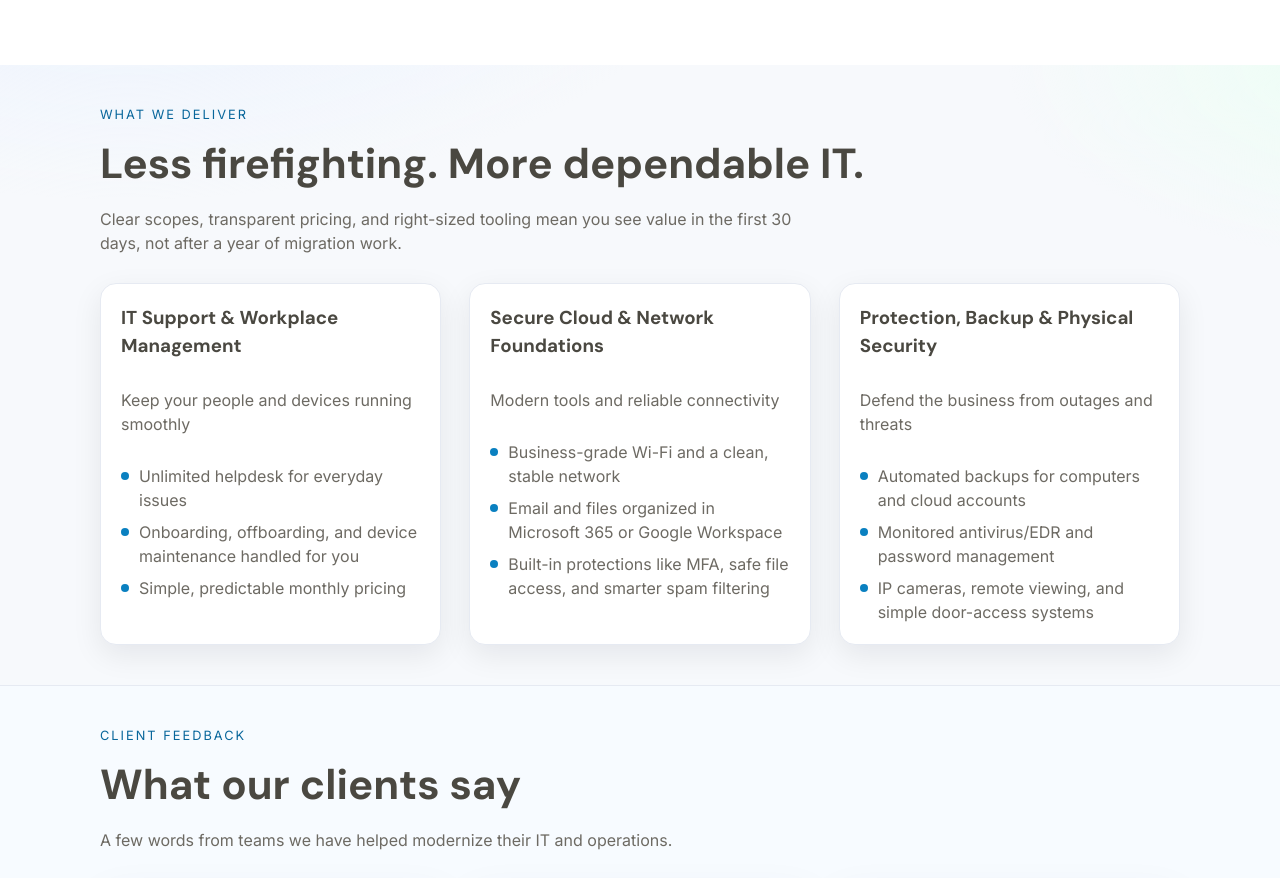
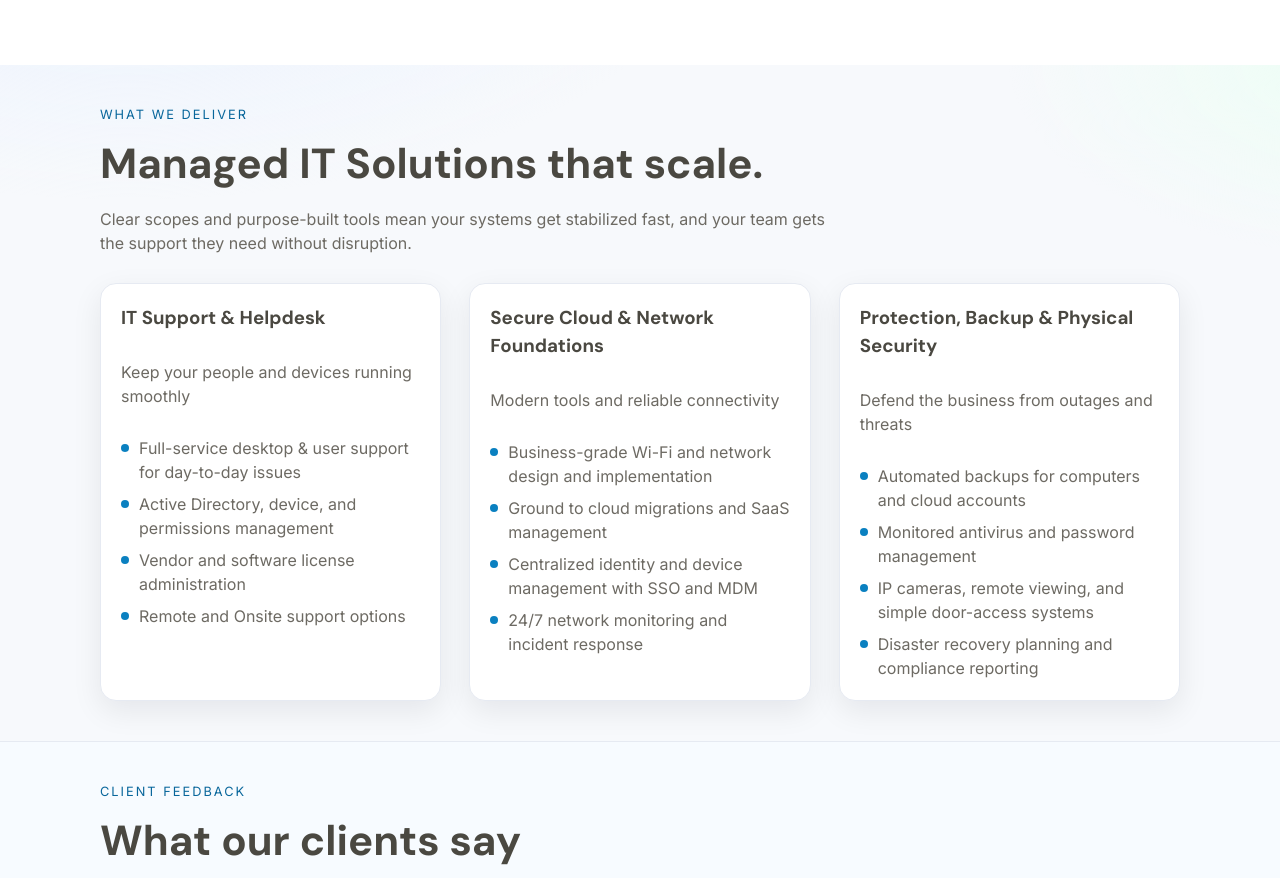
Before and after one commit to nlarralde13/grandin-consulting, a React (Vite) app: page / in a window 1280 px wide. Shown: the part 820-1698 px from the top of the page. Built offline with nearby package versions, Linux system fonts and the light colour scheme; no server answers.

Commit message:
updated language

```diff
--- a/src/pages/Home.jsx
+++ b/src/pages/Home.jsx
@@ -8,21 +8,23 @@ import { CALENDLY_OR_FORM_URL, PHONE_NUMBER_DISPLAY, PHONE_NUMBER_TEL, RUNBOOK_P
 
 const SERVICE_PILLARS = [
   {
-    title: "IT Support & Workplace Management",
+    title: "IT Support & Helpdesk",
     summary: "Keep your people and devices running smoothly",
     points: [
-      "Unlimited helpdesk for everyday issues",
-      "Onboarding, offboarding, and device maintenance handled for you",
-      "Simple, predictable monthly pricing",
+      "Full-service desktop & user support for day-to-day issues",
+      "Active Directory, device, and permissions management",
+      "Vendor and software license administration",
+      "Remote and Onsite support options",
     ],
   },
   {
     title: "Secure Cloud & Network Foundations",
     summary: "Modern tools and reliable connectivity",
     points: [
-      "Business-grade Wi-Fi and a clean, stable network",
-      "Email and files organized in Microsoft 365 or Google Workspace",
-      "Built-in protections like MFA, safe file access, and smarter spam filtering",
+      "Business-grade Wi-Fi and network design and implementation",
+      "Ground to cloud migrations and SaaS management",
+      "Centralized identity and device management with SSO and MDM",
+      "24/7 network monitoring and incident response",
     ],
   },
   {
@@ -30,8 +32,9 @@ const SERVICE_PILLARS = [
     summary: "Defend the business from outages and threats",
     points: [
       "Automated backups for computers and cloud accounts",
-      "Monitored antivirus/EDR and password management",
+      "Monitored antivirus and password management",
       "IP cameras, remote viewing, and simple door-access systems",
+      "Disaster recovery planning and compliance reporting",
     ],
   },
 ];
@@ -104,10 +107,9 @@ export default function Home() {
         <div className="container">
           <p className="eyebrow">What we deliver</p>
           <div className="section-header">
-            <h2 id="service-pillars-title">Less firefighting. More dependable IT.</h2>
+            <h2 id="service-pillars-title">Managed IT Solutions that scale.</h2>
             <p>
-              Clear scopes, transparent pricing, and right-sized tooling mean you see value in the first 30 days, not after
-              a year of migration work.
+              Clear scopes and purpose-built tools mean your systems get stabilized fast, and your team gets the support they need without disruption.
             </p>
           </div>
         </div>
```
